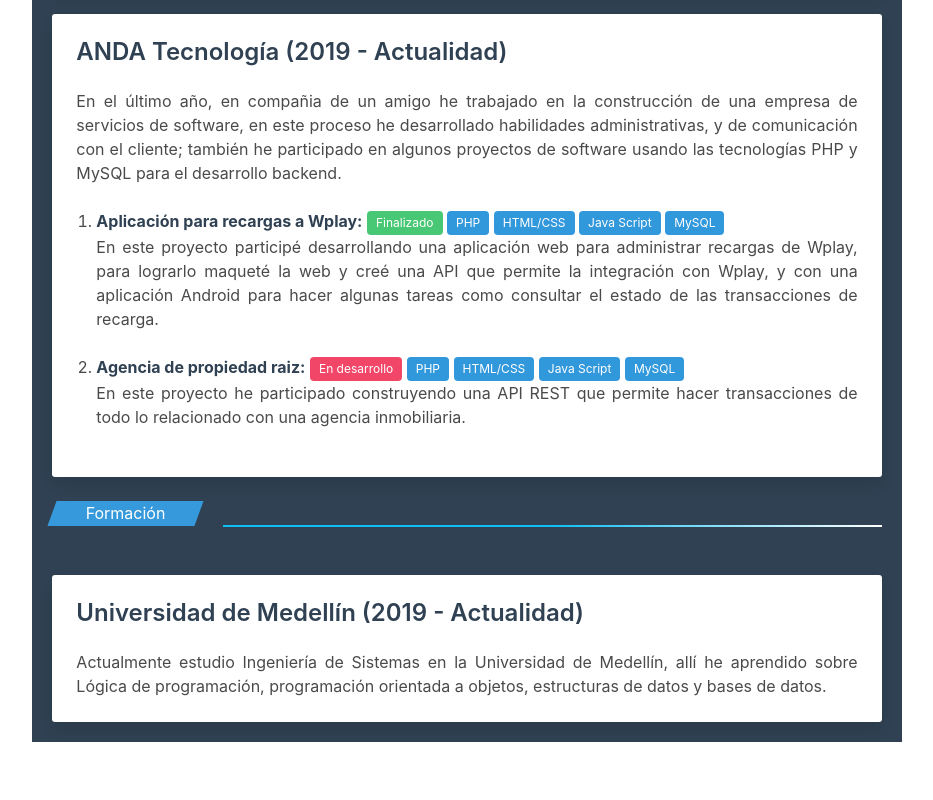
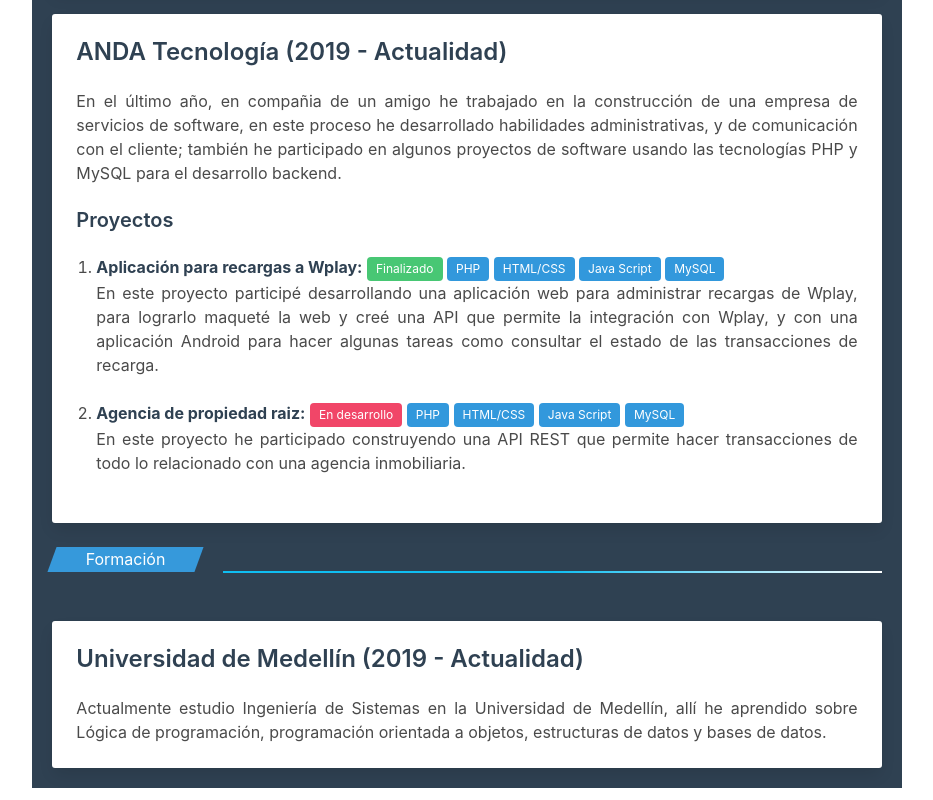
Before and after one commit to Daniel315a/curriculum_vitae, a plain HTML site: page index.html in a window 1280 px wide. Shown: the part 1384-2184 px from the top of the page, without its empty margins (173-1106 px from the left). Before the commit the page ends 2138 px from the top, so only its background shows below. Drawn offline with Linux system fonts and the light colour scheme.

Commit message:
Se agregó el título de proyectos

```diff
--- a/index.html
+++ b/index.html
@@ -242,7 +242,10 @@
                                         he desarrollado habilidades administrativas, y de comunicación con el cliente; también he participado en algunos proyectos de software
                                         usando las tecnologías PHP y MySQL para el desarrollo backend.
                                     </p>
+
                                     <br>
+                                    <p class="title is-5">Proyectos</p>
+
                                     <ol>
                                         <li>
                                             <strong>Aplicación para recargas a Wplay:</strong>
```
